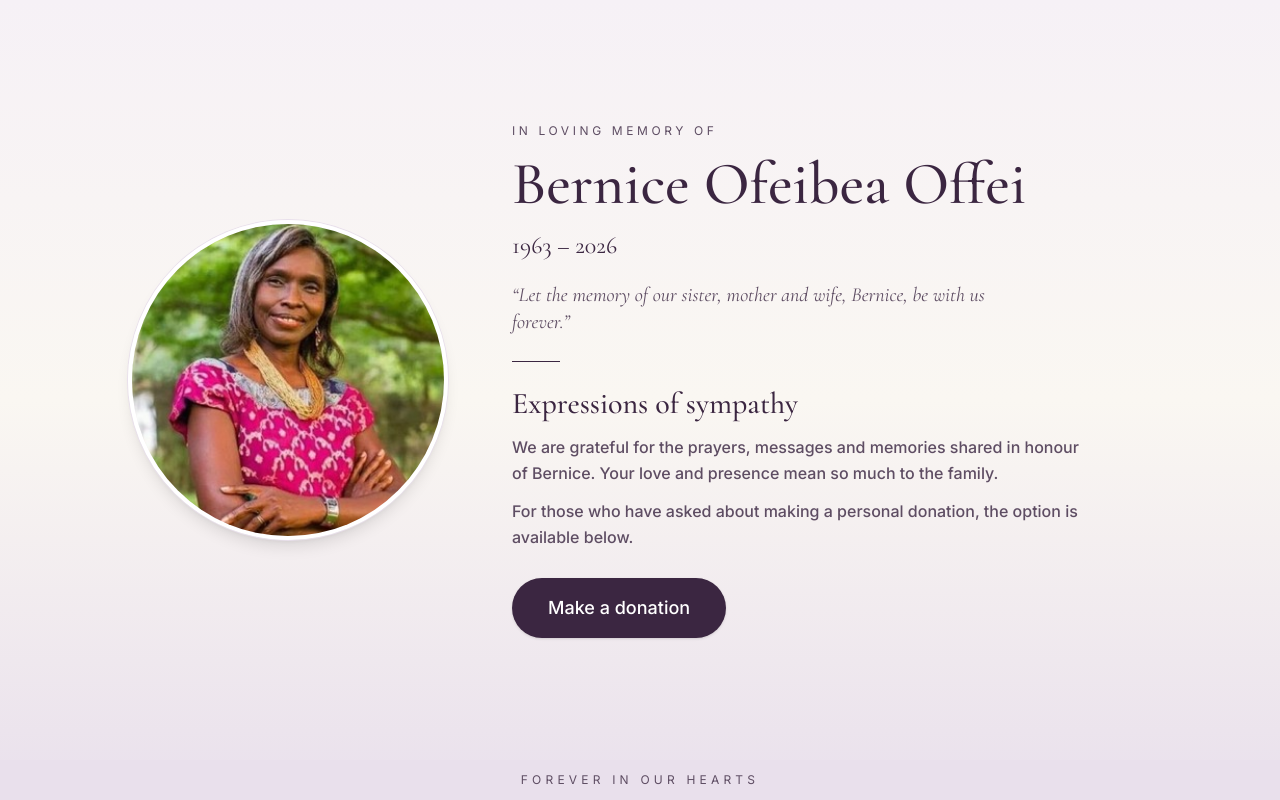
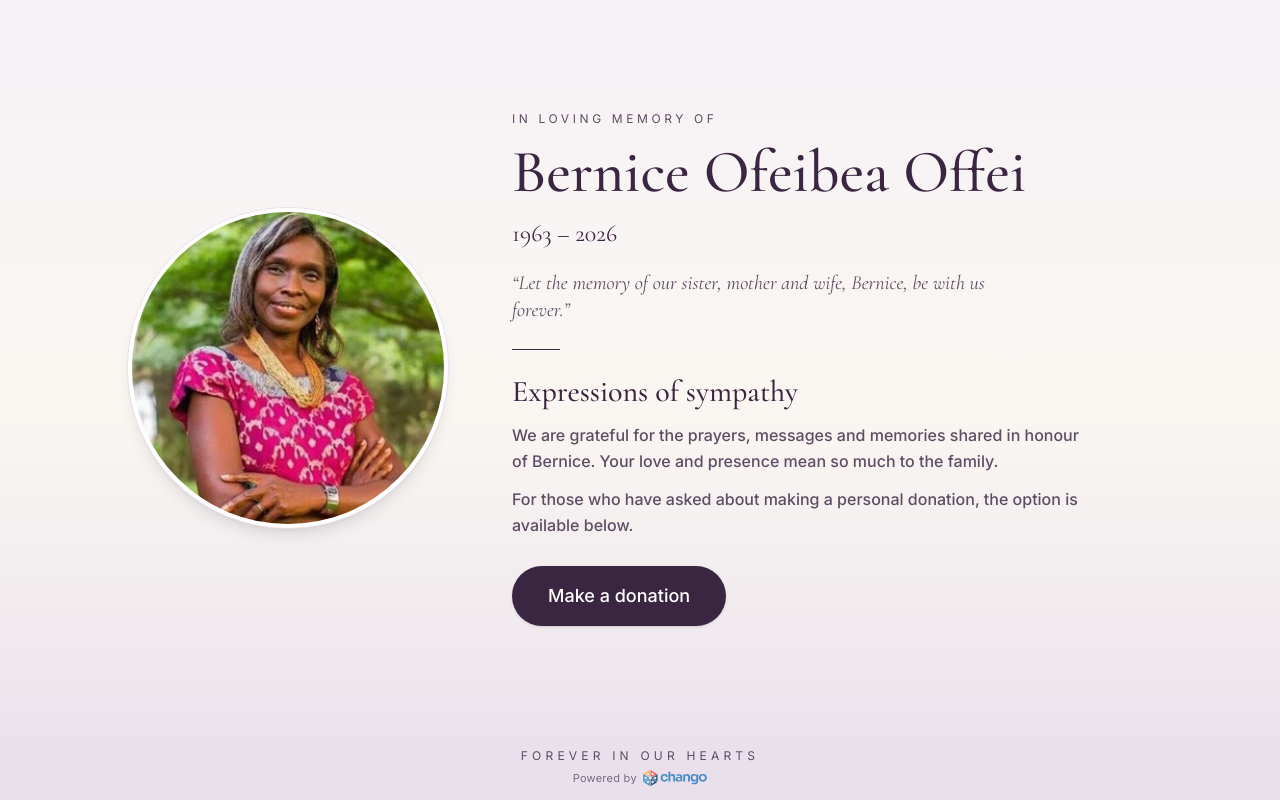
Before and after one commit to NanaAwuku/bernice-offei, a Next.js app: page / in a window 1280 px wide. Built offline with nearby package versions, Linux system fonts and the light colour scheme; no server answers.

Commit message:
Add 'Powered by Chango' logo to a shared footer

```diff
--- a/src/app/page.tsx
+++ b/src/app/page.tsx
@@ -1,5 +1,6 @@
 import Image from "next/image";
 import DonateButton from "@/components/DonateButton";
+import Footer from "@/components/Footer";
 import portrait from "../../public/images/portrait.jpg";
 
 // Everything, including the donate button, is sized to fit in the first screen:
@@ -51,9 +52,7 @@ export default function Home() {
         </div>
       </main>
 
-      <footer className="bg-lavender py-3 text-center text-[10px] tracking-[0.35em] text-plum-muted uppercase sm:text-xs">
-        Forever in our hearts
-      </footer>
+      <Footer />
     </div>
   );
 }
--- /dev/null
+++ b/src/components/Footer.tsx
@@ -0,0 +1,18 @@
+import Image from "next/image";
+
+export default function Footer() {
+  return (
+    <footer className="bg-lavender py-3 text-center text-plum-muted">
+      <p className="text-[10px] tracking-[0.35em] uppercase sm:text-xs">Forever in our hearts</p>
+      <a
+        href="https://changoapp.com"
+        target="_blank"
+        rel="noopener noreferrer"
+        className="mt-1.5 inline-flex items-center gap-1.5 text-[10px] tracking-wide opacity-80 transition hover:opacity-100 sm:text-[11px]"
+      >
+        Powered by
+        <Image src="/images/chango-logo.svg" alt="Chango" width={596} height={148} className="h-3.5 w-auto sm:h-4" />
+      </a>
+    </footer>
+  );
+}
--- a/src/components/ResultPage.tsx
+++ b/src/components/ResultPage.tsx
@@ -1,5 +1,6 @@
 import Image from "next/image";
 import Link from "next/link";
+import Footer from "./Footer";
 import type { ReactNode } from "react";
 import portrait from "../../public/images/portrait.jpg";
 
@@ -115,9 +116,7 @@ export default function ResultPage({
         </div>
       </main>
 
-      <footer className="bg-lavender py-3 text-center text-[10px] tracking-[0.35em] text-plum-muted uppercase sm:text-xs">
-        Forever in our hearts
-      </footer>
+      <Footer />
     </div>
   );
 }
```
Also changed, not shown: public/images/chango-logo.svg (added).
